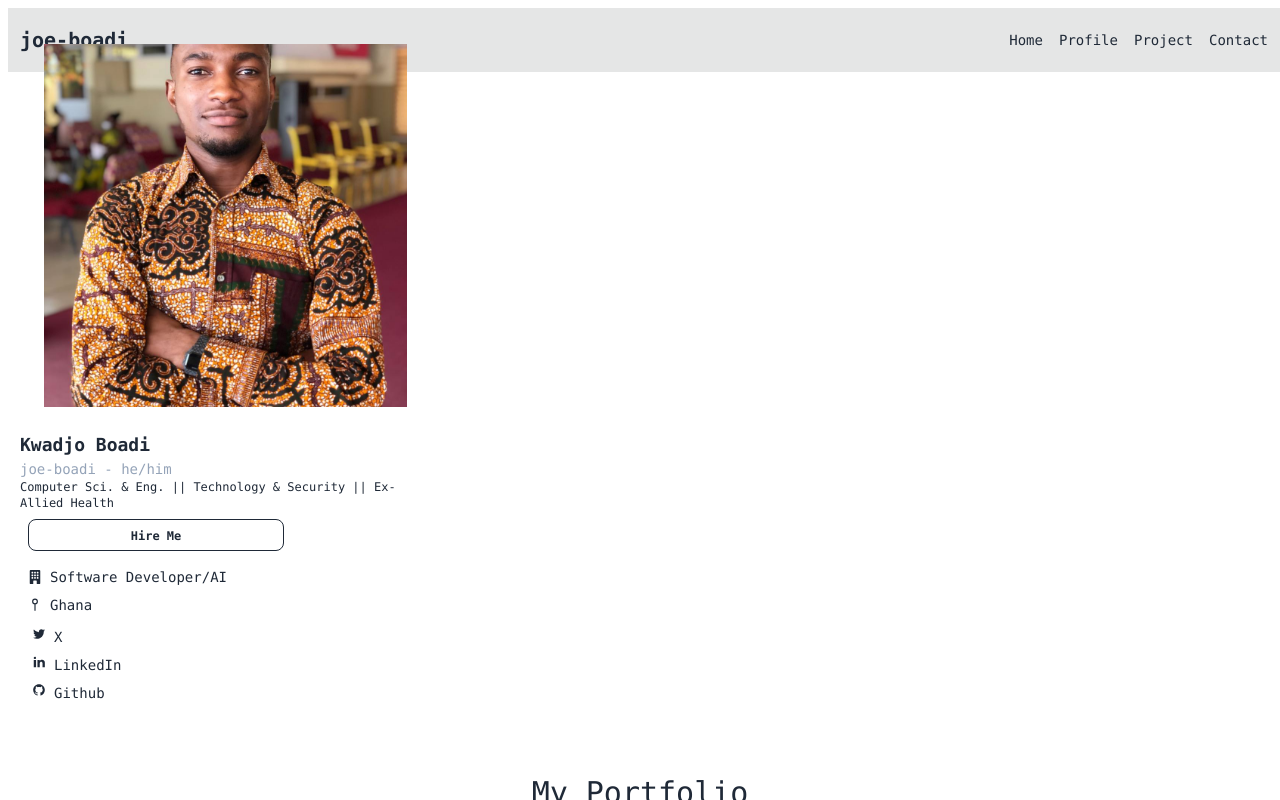
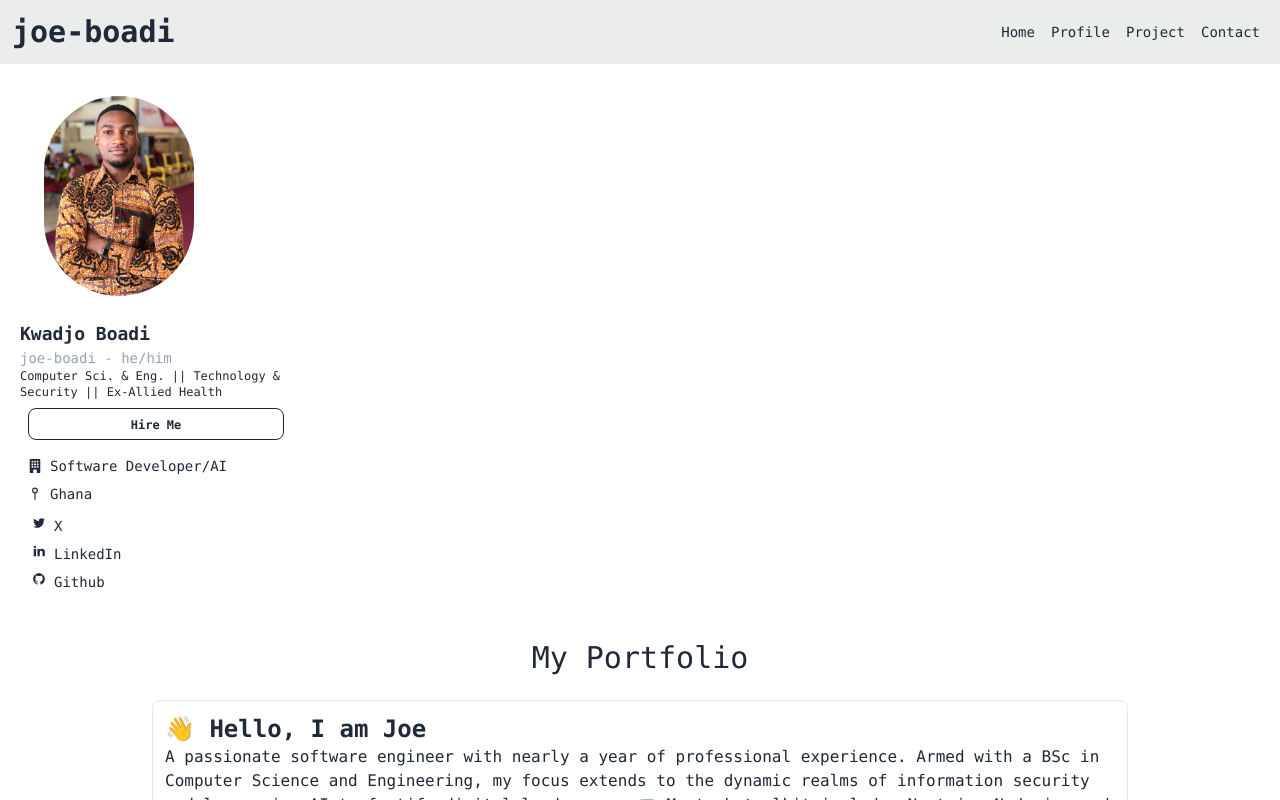
Before and after one commit to joe-boadi/my-portfolio, a Next.js app: page / in a window 1280 px wide. Shown: the top 800 px of the page. Built offline with nearby package versions, Linux system fonts and the light colour scheme.

Commit message:
Style components

```diff
--- a/app/Components/NavLinks.tsx
+++ b/app/Components/NavLinks.tsx
@@ -14,11 +14,11 @@ const navLinks: NavLink[] = [
 
 const NavLinks = () => {
   return (
-    <nav className="navbar bg-base-300 top-0 fixed m-2 p-3 justify-between items-center font-mono">
+    <nav className="navbar bg-base-300 bg-opacity-75 backdrop-blur-lg top-0 z-10 w-full fixed p-3 justify-between items-center font-mono">
         <header className="flex">
-          <h1 className="left-0 font-extrabold text-xl">joe-boadi</h1>
+          <h1 className="left-0 font-extrabold text-3xl">joe-boadi</h1>
         </header>
-        <nav className="flex justify-center text-sm right-2">
+        <nav className="flex justify-center text-sm ml-auto">
           {navLinks.map((link, index) => (
             <Link key={index} href={link.href}>
               <div className="m-2">{link.label}</div>
--- a/app/Components/Sidebar.tsx
+++ b/app/Components/Sidebar.tsx
@@ -3,17 +3,18 @@ import IconLinks from "../utils/Iconslink"
 
 export default function Sidebar() {
     return(
-        <aside className="left-0 m-3 p-2 flex flex-col w-1/3 bg-base-100 text-base-content items-centers justify-center font-mono">
-            <div className="mb-4">
+        <aside className="left-0 mt-16 mx-7 p-2 flex grid-cols-2 w-1/5 bg-base-100 text-base-content items-centers justify-center font-mono">
+            <div>
                 <div>
-                    <div className="avatar">
-                        <div className="rounded-lg m-4 p-2">
+                    <div className="rounded-full overflow-hidden">
+                        <div className="rounded-full m-4 p-2">
                             <Image
                                 src="/images/KBM-headshot.jpg"
                                 width={150}
                                 height={150}
                                 alt="Picture of the author"
                                 priority={false}
+                                className="rounded-full"
                             />
                         </div>
                     </div>
```
